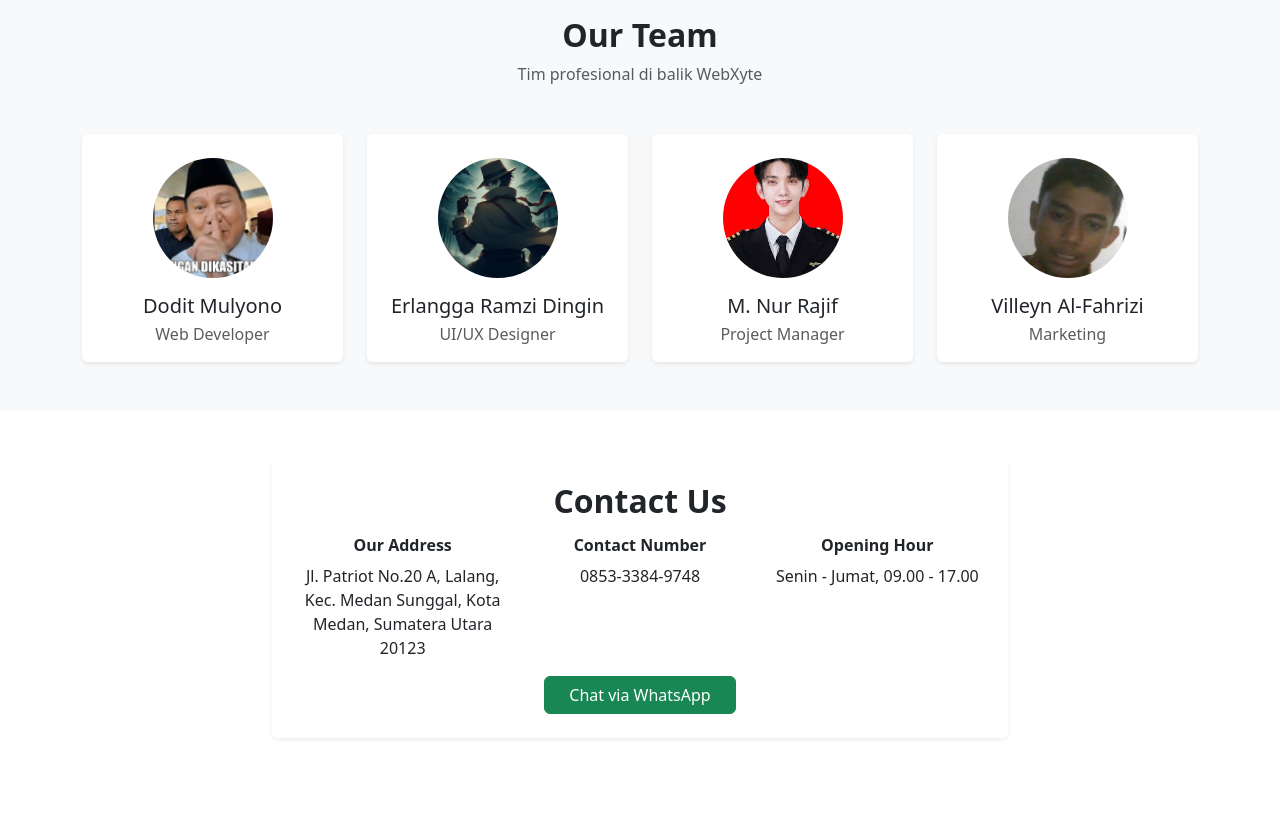
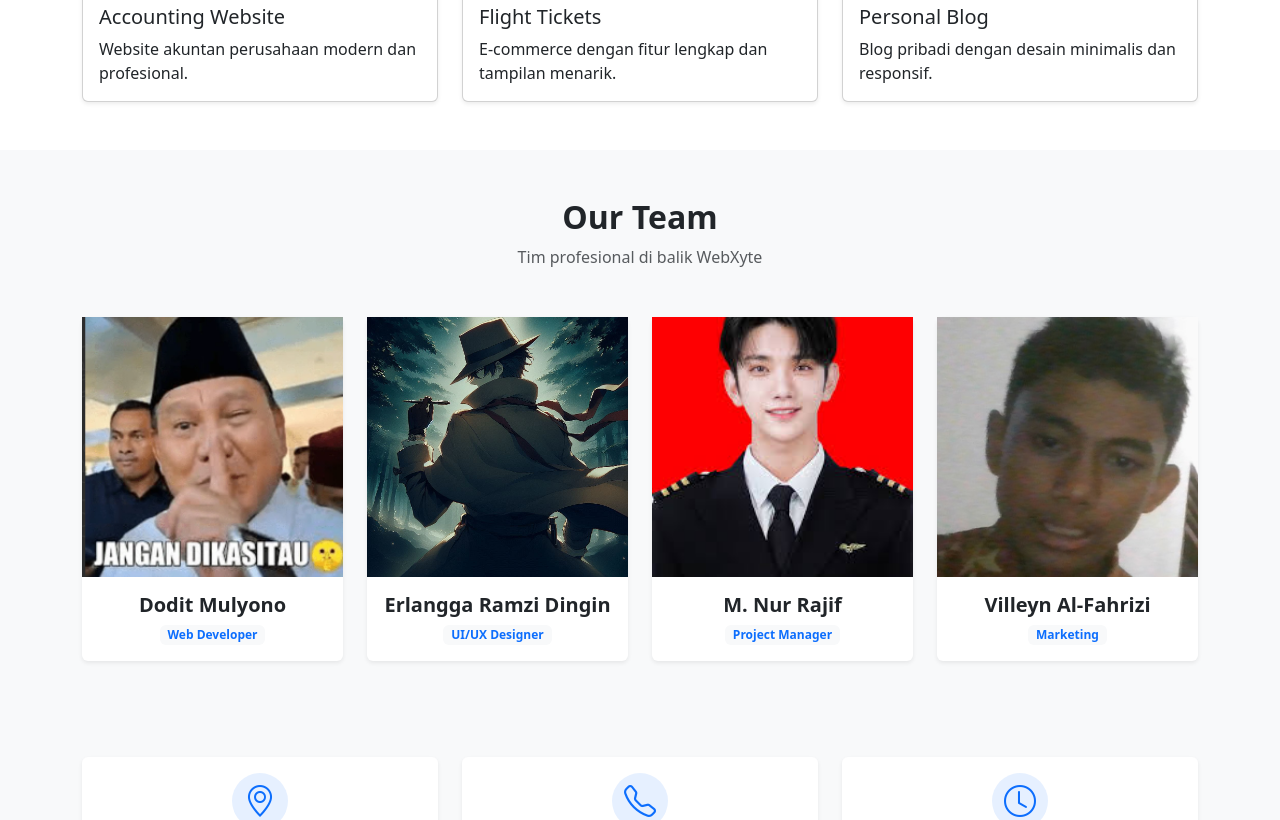
Before and after one commit to Kaskiskus872/WebXyte, a plain HTML site: page index.html in a window 1280 px wide. Shown: the part 1980-2800 px from the top of the page. Drawn offline with nearby package versions, Linux system fonts and the light colour scheme.

Commit message:
Update index.html

```diff
--- a/index.html
+++ b/index.html
@@ -42,14 +42,15 @@
 
     <section id="about" class="py-5 bg-light">
       <div class="container">
-        <div class="row align-items-center flex-lg-row flex-column-reverse">
-          <div class="col-lg-6 mt-4 mt-lg-0">
-            <h2 class="display-5 fw-bold mb-3 mt-2">WebXyte</h2>
-            <p class="lead text-secondary mb-4">Kami adalah tim profesional yang berpengalaman dalam pembuatan website modern, responsif, dan sesuai kebutuhan Anda. Kami mengutamakan kualitas, kecepatan, dan kepuasan pelanggan.</p>
+        <div class="row align-items-center g-5 flex-lg-row flex-column-reverse">
+          <div class="col-lg-6">
+            <span class="badge bg-light text-primary mb-3 px-3 py-2 fw-semibold fs-6">Innovative Solutions</span>
+            <h2 class="display-5 fw-bold mb-3">Accelerating business growth through innovative technology</h2>
+            <p class="mb-4 fs-5 text-secondary">Lorem ipsum dolor sit amet, consectetur adipiscing elit. Maecenas varius tortor nibh, sit amet tempor nibh finibus et. Aenean eu enim justo.</p>
             <a href="#contact" class="btn btn-primary btn-lg px-4">Discover More</a>
           </div>
           <div class="col-lg-6 text-center">
-            <img src="img/about_image.png" class="img-fluid" alt="About WebXyte" style="max-width: 400px;">
+            <img src="img/about_image.png" class="img-fluid" alt="About WebXyte">
           </div>
         </div>
       </div>
@@ -165,38 +166,38 @@
         </div>
         <div class="row g-4 justify-content-center">
           <div class="col-md-3 col-6">
-            <div class="card border-0 shadow-sm text-center h-100">
-              <img src="img/jangan_dikasih_tau.png" class="rounded-circle mx-auto d-block object-fit-cover mt-4" alt="Anggota 1" style="width:120px;height:120px;">
-              <div class="card-body">
-                <h5 class="card-title mb-1">Dodit Mulyono</h5>
-                <p class="text-muted mb-0">Web Developer</p>
+            <div class="card border-0 shadow-sm h-100 bg-white">
+              <img src="img/jangan_dikasih_tau.png" class="object-fit-cover w-100" alt="Dodit Mulyono" style="height:260px;">
+              <div class="card-body text-center">
+                <h5 class="fw-bold mb-1">Dodit Mulyono</h5>
+                <span class="badge bg-light text-primary fw-semibold">Web Developer</span>
               </div>
             </div>
           </div>
           <div class="col-md-3 col-6">
-            <div class="card border-0 shadow-sm text-center h-100">
-              <img src="img/erlangga.png" class="rounded-circle mx-auto d-block object-fit-cover mt-4" alt="Anggota 2" style="width:120px;height:120px;">
-              <div class="card-body">
-                <h5 class="card-title mb-1">Erlangga Ramzi Dingin</h5>
-                <p class="text-muted mb-0">UI/UX Designer</p>
+            <div class="card border-0 shadow-sm h-100 bg-white">
+              <img src="img/erlangga.png" class="object-fit-cover w-100" alt="Erlangga Ramzi Dingin" style="height:260px;">
+              <div class="card-body text-center">
+                <h5 class="fw-bold mb-1">Erlangga Ramzi Dingin</h5>
+                <span class="badge bg-light text-primary fw-semibold">UI/UX Designer</span>
               </div>
             </div>
           </div>
           <div class="col-md-3 col-6">
-            <div class="card border-0 shadow-sm text-center h-100">
-              <img src="img/Rajif.jpeg" class="rounded-circle mx-auto d-block object-fit-cover mt-4" alt="Anggota 3" style="width:120px;height:120px;">
-              <div class="card-body">
-                <h5 class="card-title mb-1">M. Nur Rajif</h5>
-                <p class="text-muted mb-0">Project Manager</p>
+            <div class="card border-0 shadow-sm h-100 bg-white">
+              <img src="img/Rajif.jpeg" class="object-fit-cover w-100" alt="M. Nur Rajif" style="height:260px;">
+              <div class="card-body text-center">
+                <h5 class="fw-bold mb-1">M. Nur Rajif</h5>
+                <span class="badge bg-light text-primary fw-semibold">Project Manager</span>
               </div>
             </div>
           </div>
           <div class="col-md-3 col-6">
-            <div class="card border-0 shadow-sm text-center h-100">
-              <img src="img/Vileyn.png" class="rounded-circle mx-auto d-block object-fit-cover mt-4" alt="Anggota 4" style="width:120px;height:120px;">
-              <div class="card-body">
-                <h5 class="card-title mb-1">Villeyn Al-Fahrizi</h5>
-                <p class="text-muted mb-0">Marketing</p>
+            <div class="card border-0 shadow-sm h-100 bg-white">
+              <img src="img/Vileyn.png" class="object-fit-cover w-100" alt="Villeyn Al-Fahrizi" style="height:260px;">
+              <div class="card-body text-center">
+                <h5 class="fw-bold mb-1">Villeyn Al-Fahrizi</h5>
+                <span class="badge bg-light text-primary fw-semibold">Marketing</span>
               </div>
             </div>
           </div>
@@ -204,30 +205,41 @@
       </div>
     </section>
 
-    <section id="contact" class="py-5">
+    <section id="contact" class="py-5 bg-light">
       <div class="container">
-        <div class="row justify-content-center">
-          <div class="col-lg-8">
-            <div class="card shadow-sm border-0">
-              <div class="card-body p-4">
-                <h2 class="fw-bold mb-3 text-center">Contact Us</h2>
-                <div class="row mb-3">
-                  <div class="col-md-4 text-center mb-3 mb-md-0">
-                    <h6 class="fw-bold">Our Address</h6>
-                    <p class="mb-0">Jl. Patriot No.20 A, Lalang, Kec. Medan Sunggal, Kota Medan, Sumatera Utara 20123</p>
-                  </div>
-                  <div class="col-md-4 text-center mb-3 mb-md-0">
-                    <h6 class="fw-bold">Contact Number</h6>
-                    <p class="mb-0">0853-3384-9748</p>
-                  </div>
-                  <div class="col-md-4 text-center">
-                    <h6 class="fw-bold">Opening Hour</h6>
-                    <p class="mb-0">Senin - Jumat, 09.00 - 17.00</p>
-                  </div>
+        <div class="row g-4 justify-content-center">
+          <div class="col-md-4">
+            <div class="card border-0 h-100 text-center shadow-sm">
+              <div class="card-body">
+                <div class="bg-primary bg-opacity-10 rounded-circle d-flex align-items-center justify-content-center mx-auto mb-3" style="width:56px;height:56px;">
+                  <i class="bi bi-geo-alt fs-2 text-primary"></i>
                 </div>
-                <div class="text-center">
-                  <a href="https://wa.me/6285333849748" class="btn btn-success px-4">Chat via WhatsApp</a>
+                <h5 class="fw-bold mb-2">Our Address</h5>
+                <p class="mb-0">Jl. Patriot No.20 A, Lalang, Kec. Medan Sunggal, Kota Medan, Sumatera Utara 20123</p>
+              </div>
+            </div>
+          </div>
+          <div class="col-md-4">
+            <div class="card border-0 h-100 text-center shadow-sm">
+              <div class="card-body">
+                <div class="bg-primary bg-opacity-10 rounded-circle d-flex align-items-center justify-content-center mx-auto mb-3" style="width:56px;height:56px;">
+                  <i class="bi bi-telephone fs-2 text-primary"></i>
                 </div>
+                <h5 class="fw-bold mb-2">Contact Number</h5>
+                <p class="mb-0">0853-3384-9748</p>
+                <p class="mb-0">info@webxyte.com</p>
+              </div>
+            </div>
+          </div>
+          <div class="col-md-4">
+            <div class="card border-0 h-100 text-center shadow-sm">
+              <div class="card-body">
+                <div class="bg-primary bg-opacity-10 rounded-circle d-flex align-items-center justify-content-center mx-auto mb-3" style="width:56px;height:56px;">
+                  <i class="bi bi-clock fs-2 text-primary"></i>
+                </div>
+                <h5 class="fw-bold mb-2">Opening Hour</h5>
+                <p class="mb-0">Senin - Jumat, 09.00 - 17.00</p>
+                <p class="mb-0">Sabtu - Minggu, Tutup</p>
               </div>
             </div>
           </div>
```
